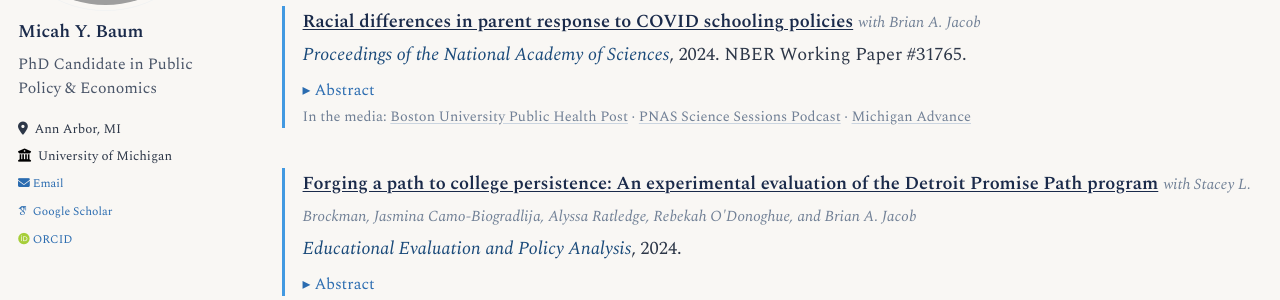
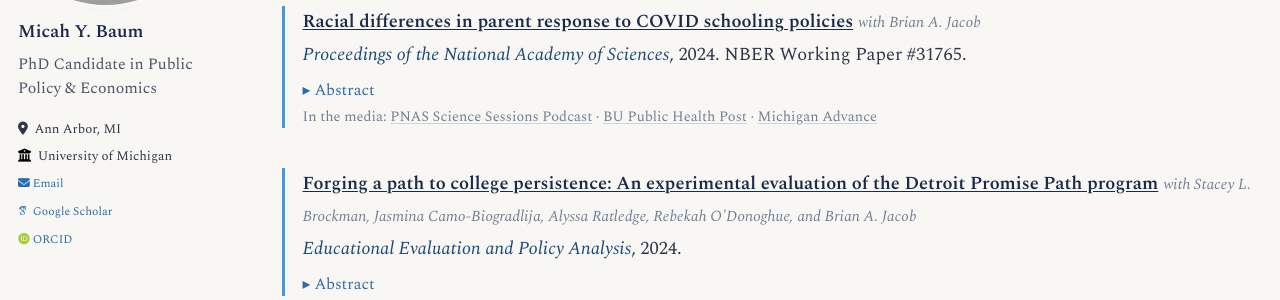
Before and after one commit to micah-baum/micah-baum.github.io, a Jekyll site: the page built from _pages/research.md, in a window 1280 px wide and 1240 px high. Shown: the part 211-511 px from the top of the window. Built offline with Jekyll 4.4.1, drawn with Linux system fonts in a browser that asks for light colours; some web fonts are replaced.

Commit message:
Update research.md

```diff
--- a/_pages/research.md
+++ b/_pages/research.md
@@ -108,7 +108,7 @@ author_profile: true
 <summary>Abstract</summary>
 <div class="paper-abstract__body">This paper examines whether school COVID-19 policies influenced enrollment differently by student age and race/ethnicity. Unlike much prior research, we i) analyze enrollments for virtually the entire U.S. public school population for both the 2020–2021 and 2021–2022 school years, ii) compare enrollment trends within districts in order to isolate subgroup heterogeneity from district characteristics, and iii) account for district selection into preferred learning modes. Analyzing data on over 9,000 districts that serve more than 90% of public school students in the United States, we find enrollment responses to COVID policies differed notably. We find that White enrollments declined more than Black, Hispanic, and Asian enrollments in districts that started the 2020–2021 school year virtually, but in districts that started in-person the reverse was true: Non-White enrollments declined more than White enrollments. Moreover, Black, Hispanic, and Asian families responded more than White families to higher COVID-19 death rates in the months preceding the start of the 2021 school year. In 2021–2022, enrollment differences by the previous year's learning mode persisted. Racial/ethnic differences did not vary by whether the district required masking in classrooms. These findings are consistent with the greater risk faced by communities of color during the pandemic and demonstrate an additional source of disparate impact from COVID policies.</div>
 </details>
-<div class="paper-media">In the media: <a href="https://publichealthpost.org/health-equity/how-covid-19-affected-u-s-public-school-enrollments/" target="_blank">Boston University Public Health Post</a> &middot; <a href="https://www.pnas.org/post/podcast/school-enrollment-during-covid-19-pandemic" target="_blank">PNAS Science Sessions Podcast</a> &middot; <a href="https://michiganadvance.com/2024/02/22/u-of-m-study-covid-19-school-policies-resulted-in-enrollment-racial-disparities/" target="_blank">Michigan Advance</a></div>
+<div class="paper-media">In the media: <a href="https://www.pnas.org/post/podcast/school-enrollment-during-covid-19-pandemic" target="_blank">PNAS Science Sessions Podcast</a> &middot; <a href="https://publichealthpost.org/health-equity/how-covid-19-affected-u-s-public-school-enrollments/" target="_blank">BU Public Health Post</a> &middot; <a href="https://michiganadvance.com/2024/02/22/u-of-m-study-covid-19-school-policies-resulted-in-enrollment-racial-disparities/" target="_blank">Michigan Advance</a></div>
 </div>
 
 <div class="paper-card">
```
